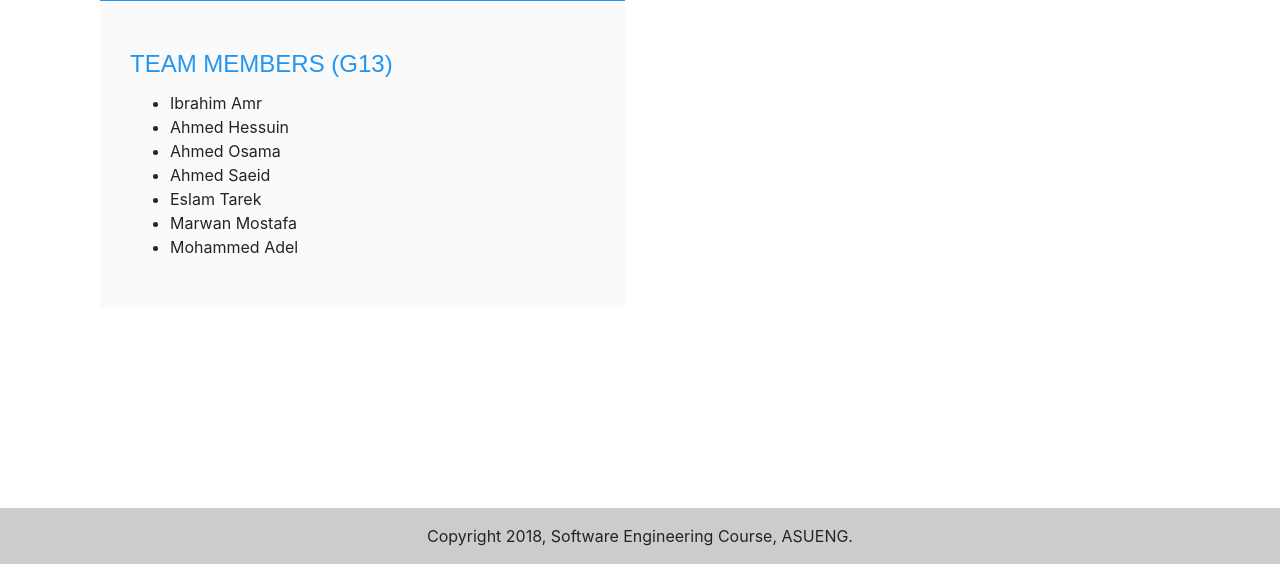
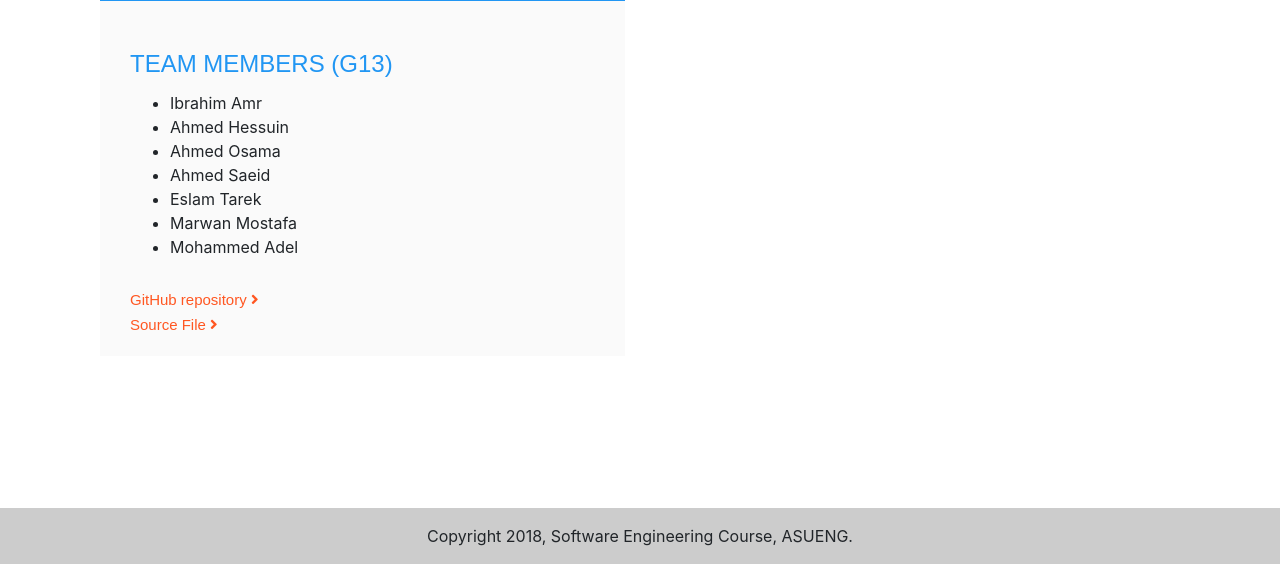
Before and after one commit to marwanmostfa/SE2018G13_Assignment-1, a PHP site: page / in a window 1280 px wide. Shown: the part 236-800 px from the top of the page. Run offline with PHP 8.4, Linux system fonts and the light colour scheme.

Commit message:
Delete bug fix.

```diff
--- a/courses.php
+++ b/courses.php
@@ -154,17 +154,19 @@
 
                 $('.delete_course').click(function () {
                     var anchor = $(this);
+                    var crsID = anchor.attr('id');
                     $.ajax({
                         url: './controllers/deletecourses.php',
                         type: 'GET',
                         dataType: 'json',
-                        data: {id: anchor.attr('id')},
+                        data: {id: crsID},
                     })
                             .done(function (response) {
                                 if (response.status == 1) {
                                     anchor.closest('tr').fadeOut('slow', function () {
                                         $(this).remove();
                                     });
+                                    $("#grade" + crsID).fadeOut('slow');
                                 }
                             })
                             .fail(function () {
--- a/css/sticky-footer-navbar.css
+++ b/css/sticky-footer-navbar.css
@@ -145,11 +145,12 @@ code {
     -ms-flex-pack: justify;
     justify-content: space-between;
     position: relative;
-    cursor: pointer;
+    cursor: default;
 }
 
 .card-box:hover {
     background: linear-gradient(to right, #1fa2ff17 0%, #12d8fa2b 51%, #1fa2ff36 100%);
+
 }
 
 .card-box:after {
@@ -186,4 +187,5 @@ code {
     font-family: 'Oswald', sans-serif;
     color: #FF5722;
     font-size: 15px;
+
 }
--- a/index.php
+++ b/index.php
@@ -46,6 +46,15 @@
                                 <li>Mohammed Adel</li>
                             </ul>
                         </div>
+                        <div class="card-link">
+                            <a href="https://github.com/IbrahimAmrIbrahim/SE2018G13_Assignment-1" class="c-link" target="_blank">GitHub repository
+                                <i class="fa fa-angle-right"></i>
+                            </a>
+                            <br>
+                             <a href="" class="c-link" target="_blank">Source File
+                                <i class="fa fa-angle-right"></i>
+                            </a>
+                        </div>
                     </div>
                 </div>
             </div>
--- a/students.php
+++ b/students.php
@@ -142,17 +142,19 @@ Database::DBConnect();
 
                 $('.delete_student').click(function () {
                     var anchor = $(this);
+                    var stdID = anchor.attr('id');
                     $.ajax({
                         url: './controllers/deletestudent.php',
                         type: 'GET',
                         dataType: 'json',
-                        data: {id: anchor.attr('id')},
+                        data: {id: stdID},
                     })
                             .done(function (response) {
                                 if (response.status == 1) {
                                     anchor.closest('tr').fadeOut('slow', function () {
                                         $(this).remove();
                                     });
+                                    $("#grade" + stdID).fadeOut('slow');
                                 }
                             })
                             .fail(function () {
```
